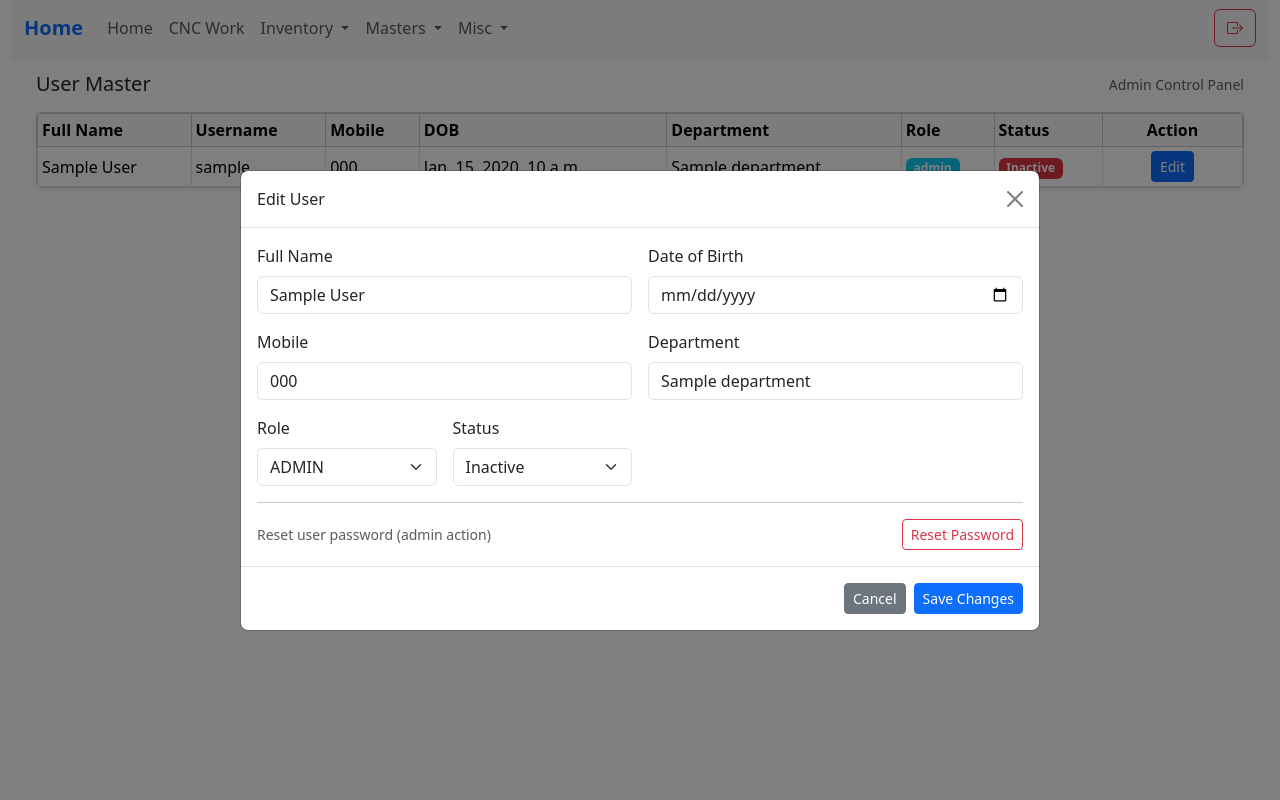
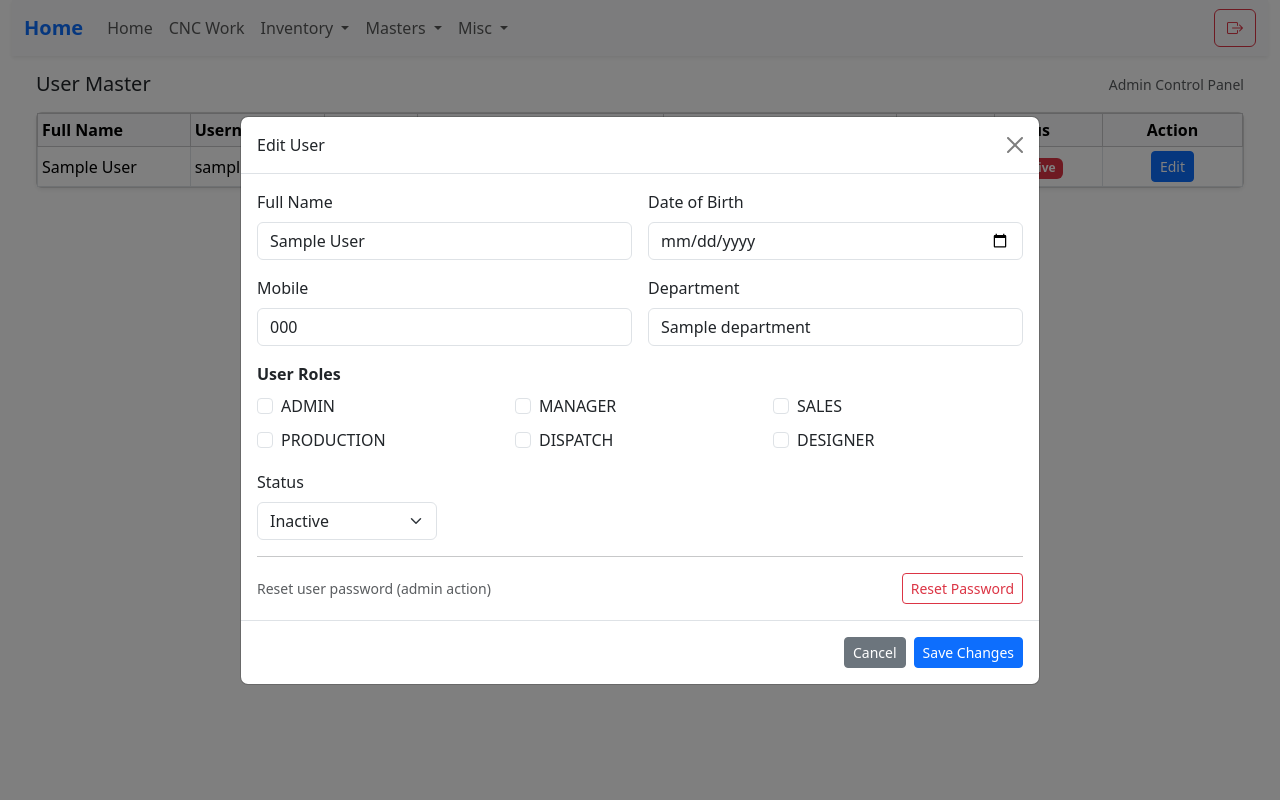
Before and after one commit to vineet2verma/ac_project, a Django app: page /users/ in a window 1280 px wide, after a click on "Edit". Run offline with Django 5.2, Linux system fonts and the light colour scheme; tables that the repository leaves empty hold one stand-in row (values such as "Sample post"); a database or web service that is not in the repository returns one stand-in record (values such as "Sample title").

Commit message:
working file, update user mast roles

```diff
--- a/accounts_app/templates/accounts_app/user_master.html
+++ b/accounts_app/templates/accounts_app/user_master.html
@@ -34,7 +34,9 @@
                     <td>{{ u.dob|default:"-" }}</td>
                     <td>{{ u.department }}</td>
                     <td>
-                        <span class="badge bg-info">{{ u.role }}</span>
+                        {% for r in u.roles %}
+                        <span class="badge bg-info me-1">{{ r }}</span>
+                        {% endfor %}
                     </td>
                     <td>
                         {% if u.is_active %}
@@ -65,7 +67,7 @@
         <form method="POST"
               action="{% url 'accounts_app:update_user' u.id %}"
               class="modal-content"
-              onsubmit="return confirmRoleChange('{{ u.role }}', this);">
+              onsubmit="return confirmRoleChange(this);">
             {% csrf_token %}
 
             <!-- MODAL HEADER -->
@@ -106,17 +108,28 @@
                                class="form-control">
                     </div>
 
-                    <div class="col-md-3">
-                        <label class="form-label">Role</label>
-                        <select name="role" class="form-select role-select">
-                            <option value="ADMIN" {% if u.role == "ADMIN" %}selected{% endif %}>ADMIN</option>
-                            <option value="MANAGER" {% if u.role == "MANAGER" %}selected{% endif %}>MANAGER</option>
-                            <option value="SALES" {% if u.role == "SALES" %}selected{% endif %}>SALES</option>
-                            <option value="PRODUCTION" {% if u.role == "PRODUCTION" %}selected{% endif %}>PRODUCTION</option>
-                            <option value="DISPATCH" {% if u.role == "DISPATCH" %}selected{% endif %}>DISPATCH</option>
-                            <option value="DESIGNER" {% if u.role == "DESIGNER" %}selected{% endif %}>DESIGNER</option>
-                        </select>
-                    </div>
+                    <div class="col-md-12">
+    <label class="form-label fw-semibold">User Roles</label>
+
+    <div class="row g-2">
+        {% for role in ROLE_CHOICES %}
+        <div class="col-md-4">
+            <div class="form-check">
+                <input class="form-check-input role-checkbox"
+                       type="checkbox"
+                       name="roles"
+                       value="{{ role }}"
+                       id="role_{{ role }}_{{ u.id }}"
+                       {% if role in u.roles %}checked{% endif %}>
+                <label class="form-check-label"
+                       for="role_{{ role }}_{{ u.id }}">
+                    {{ role }}
+                </label>
+            </div>
+        </div>
+        {% endfor %}
+    </div>
+</div>
 
                     <div class="col-md-3">
                         <label class="form-label">Status</label>
@@ -162,20 +175,14 @@
 
 <!-- ================= JS ================= -->
 <script>
-    function confirmRoleChange(oldRole, form) {
-        const newRole = form.querySelector(".role-select").value;
-
-        if (oldRole !== newRole) {
-            return confirm(
-                "You are changing the user role from '" +
-                oldRole +
-                "' to '" +
-                newRole +
-                "'.\n\nDo you want to continue?"
-            );
-        }
-        return true;
+    function confirmRoleChange(form) {
+    const checked = form.querySelectorAll(".role-checkbox:checked");
+    if (checked.length === 0) {
+        alert("At least one role must be selected.");
+        return false;
     }
+    return confirm("You are updating user roles. Continue?");
+}
 </script>
 
 {% endblock %}
--- a/accounts_app/views.py
+++ b/accounts_app/views.py
@@ -6,8 +6,6 @@ from django.contrib import messages
 from django.contrib.auth.hashers import make_password, check_password
 from cnc_work_app.mongo import users_collection
 from bson import ObjectId
-
-
 
 
 def logout_view(request):
@@ -59,15 +57,28 @@ def user_master(request):
     users_col = users_collection()
     users = list(users_col.find())
 
-    # 🔑 Convert Mongo _id to template-safe id
+    ROLE_CHOICES = [
+        "ADMIN",
+        "MANAGER",
+        "SALES",
+        "PRODUCTION",
+        "DISPATCH",
+        "DESIGNER"
+    ]
+
     for u in users:
         u["id"] = str(u["_id"])
+        u["roles"] = u.get("roles", [])
 
     return render(
         request,
         "accounts_app/user_master.html",
-        {"users": users}
+        {
+            "users": users,
+            "ROLE_CHOICES": ROLE_CHOICES
+        }
     )
+
 
 # @login_required
 # @role_required(["ADMIN"])
@@ -75,19 +86,27 @@ def update_user(request, user_id):
     if request.method == "POST":
         users_col = users_collection()
 
+        roles = request.POST.getlist("roles")  # ✅ MULTIPLE ROLES
+
+        if not roles:
+            messages.error(request, "At least one role is required.")
+            return redirect("accounts_app:user_master")
+
         users_col.update_one(
             {"_id": ObjectId(user_id)},
             {"$set": {
                 "full_name": request.POST.get("full_name"),
+                "dob": request.POST.get("dob") or None,
                 "mobile": request.POST.get("mobile"),
                 "department": request.POST.get("department"),
-                "role": request.POST.get("role"),
+                "roles": roles,
                 "is_active": request.POST.get("is_active") == "true"
             }}
         )
 
         messages.success(request, "User updated successfully")
-        return redirect("accounts_app:user_master")
+
+    return redirect("accounts_app:user_master")
 
 def forgot_password(request):
     if request.method == "POST":
@@ -105,12 +124,9 @@ def generate_temp_password(length=8):
     chars = string.ascii_letters + string.digits
     return "".join(random.choice(chars) for _ in range(length))
 
-
 def reset_password(request, user_id):
     users_col = users_collection()
-
     temp_password = generate_temp_password()
-
     result = users_col.update_one(
         {"_id": ObjectId(user_id)},
         {"$set": {
```
Also changed, not shown: db.sqlite3.
